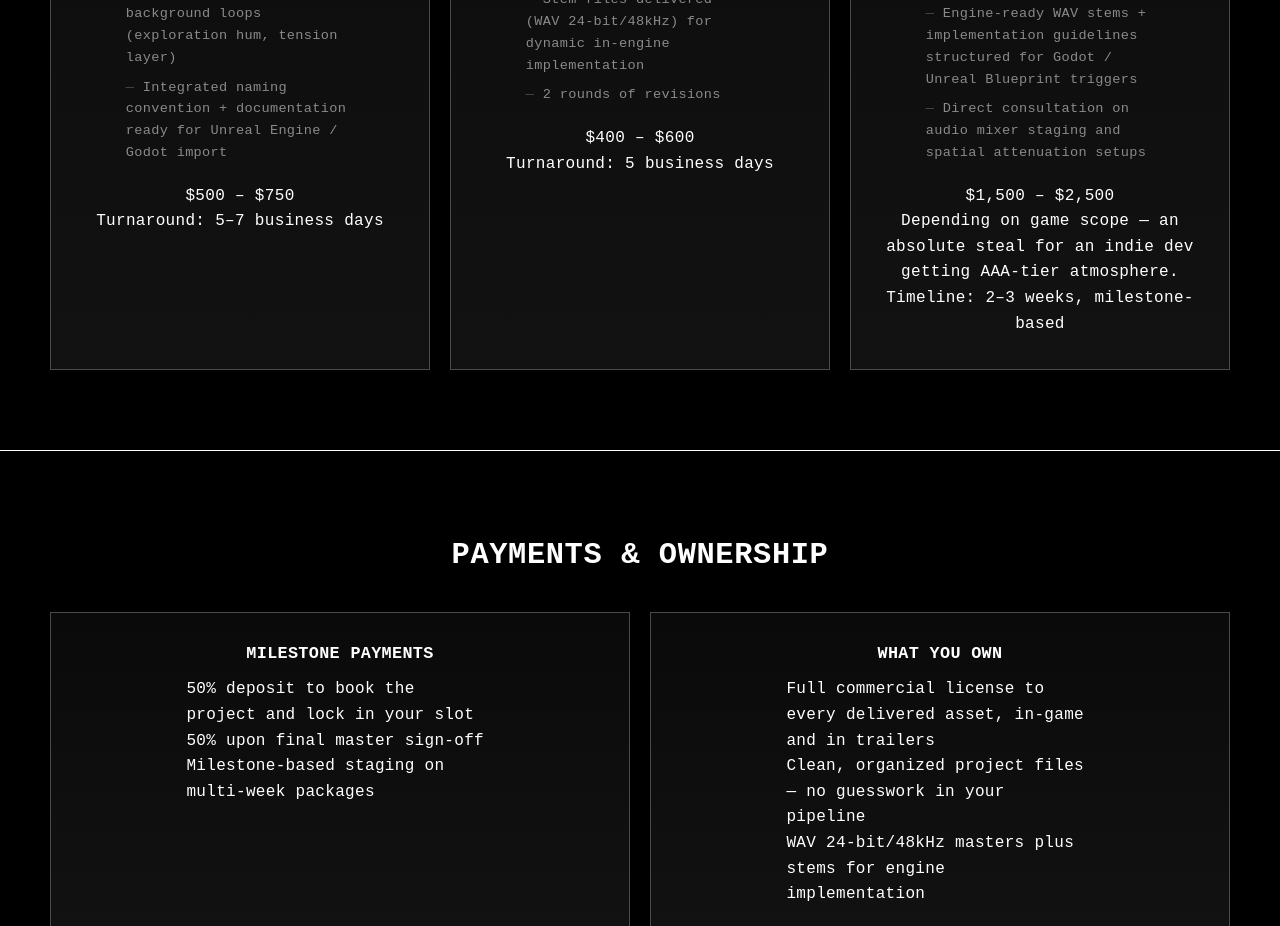
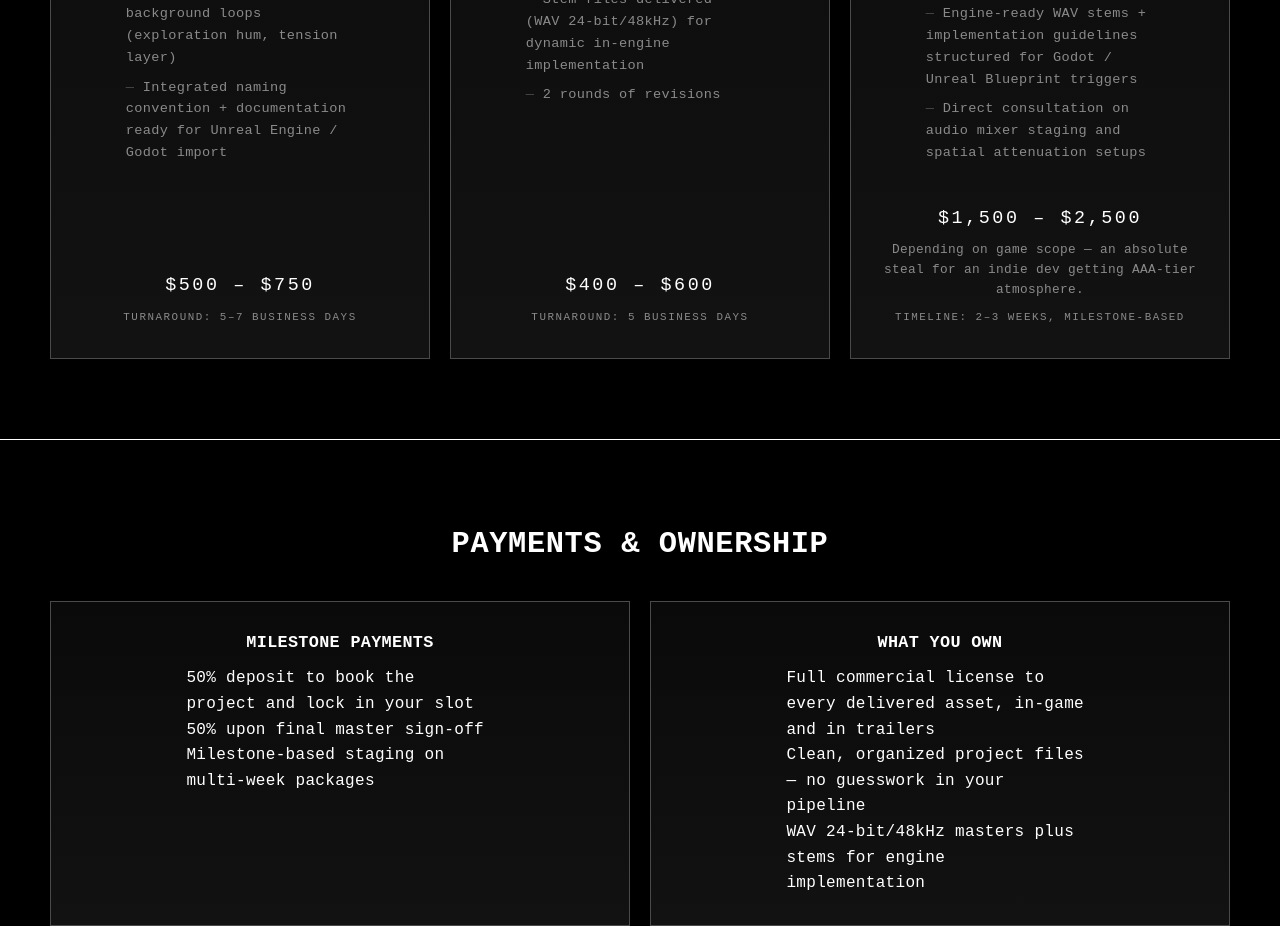
Before and after one commit to mrspookies/portfolio, a plain HTML site: page services/audio-music.html in a window 1280 px wide. Shown: the part 1294-2220 px from the top of the page. Drawn offline with Linux system fonts and the light colour scheme.

Commit message:
Add tier pricing styles for service pages

```diff
--- a/css/portfolio.css
+++ b/css/portfolio.css
@@ -1257,6 +1257,31 @@ background: var(--black);
   align-self: center;
 }
 
+.tier-price {
+  font-family: var(--font-mono);
+  font-size: 1.15rem;
+  letter-spacing: var(--track-mid);
+  color: var(--white);
+  margin-top: auto;
+  padding-top: 1.25rem;
+}
+
+.tier-note {
+  display: block;
+  margin-top: 0.4rem;
+  font-size: 0.8rem;
+  color: var(--grey);
+}
+
+.tier-turnaround {
+  display: block;
+  margin-top: 0.5rem;
+  font-size: 0.68rem;
+  letter-spacing: var(--track-mid);
+  text-transform: uppercase;
+  color: var(--grey);
+}
+
 /* --------------------------------------------------------------------------
    MODAL WINDOWS (offers page) — floating dossier cards
    -------------------------------------------------------------------------- */
```
